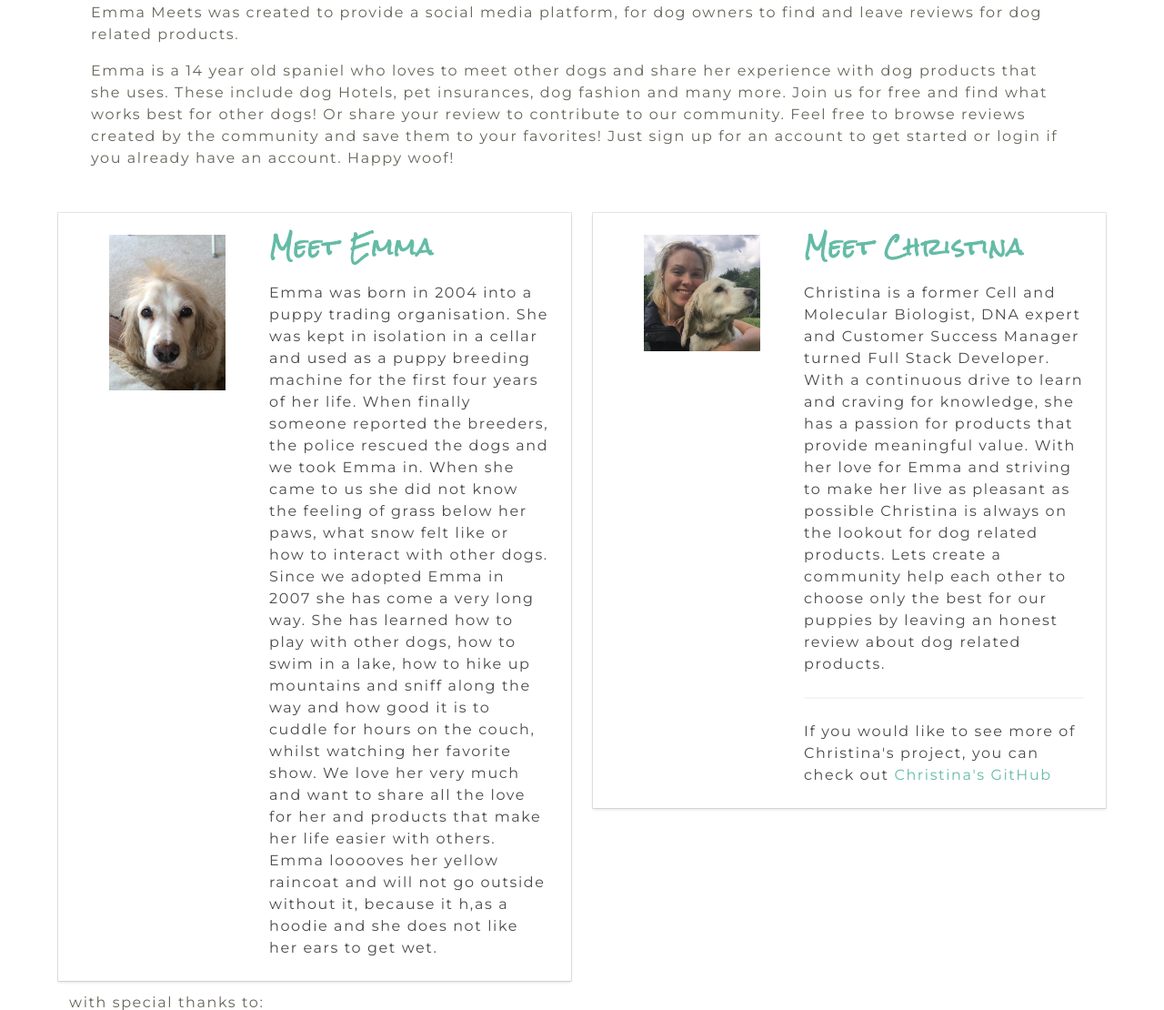
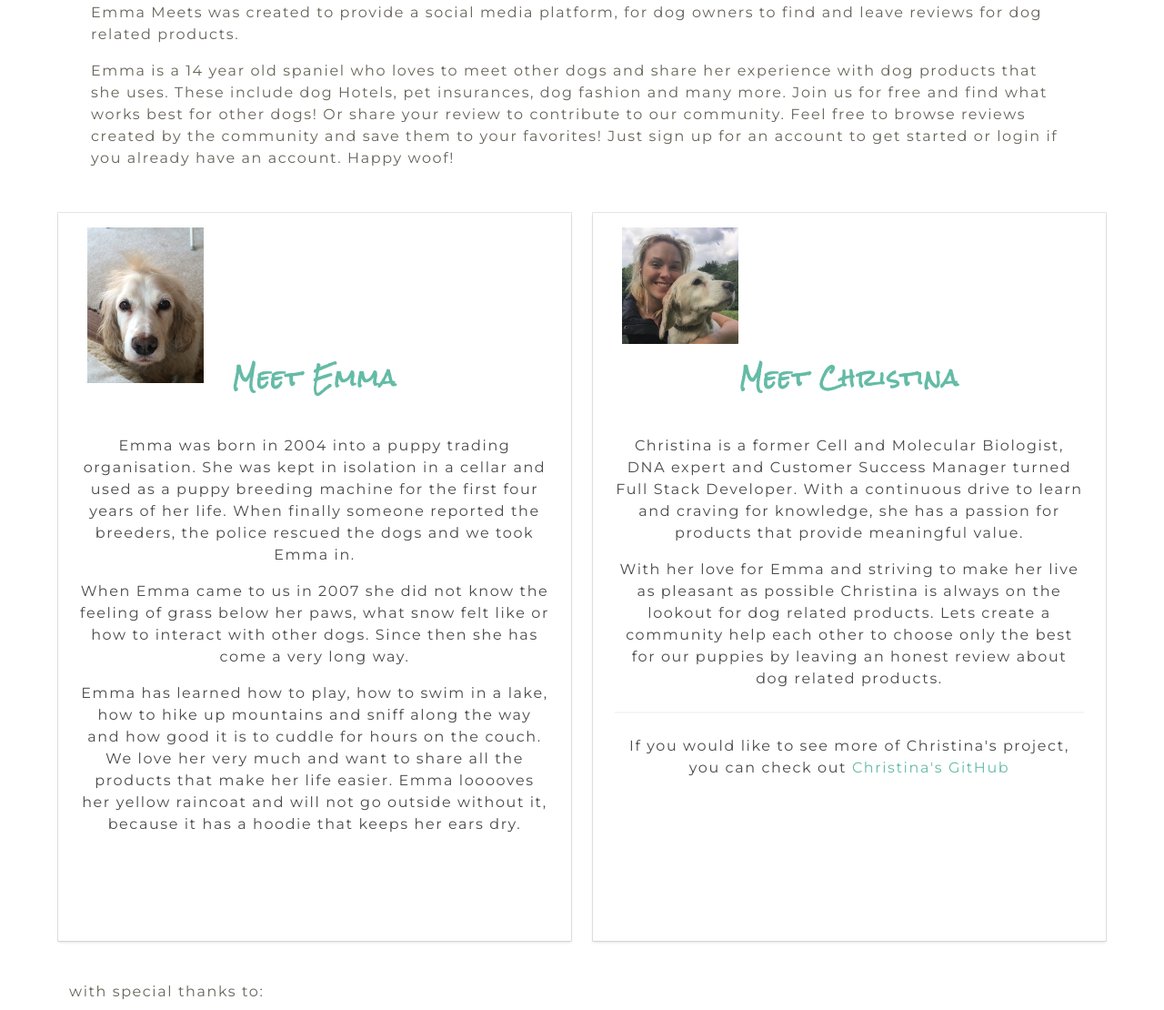
Before and after one commit to ch264/emma_meets, a Python web app: template templates/about.html in a window 1280 px wide. Shown: the part 1060-2170 px from the top of the page at 91% size. Run offline with Jinja, Linux system fonts and the light colour scheme; the template is opened without the code that fills it, so the values that code supplies are empty; some libraries are stand-ins or nearby versions; some web fonts are replaced.

Commit message:
changed cards on about page

```diff
--- a/app.py
+++ b/app.py
@@ -599,8 +599,8 @@ def reset_token(token):
 
 
 
-# PORT = 5000
-# DEBUG = True
+PORT = 5000
+DEBUG = True
 
 # if on heroku initialise this:
 if 'ON_HEROKU' in os.environ:
@@ -611,7 +611,7 @@ if 'ON_HEROKU' in os.environ:
 if __name__ == '__main__':
 	models.initialize()
 
-# app.run(port=PORT, debug=DEBUG)
+app.run(port=PORT, debug=DEBUG)
 	# try:
 	# 	models.Category.create_category(
 	# 		name='name')
--- a/models.py
+++ b/models.py
@@ -13,10 +13,10 @@ from playhouse.db_url import connect
 
 
 # DATABASE = SqliteDatabase('emma.db')
-# DATABASE = PostgresqlDatabase('emma', user='christinahastenrath', password='secret', host='127.0.0.1', port=5432)
+DATABASE = PostgresqlDatabase('emma', user='christinahastenrath', password='secret', host='127.0.0.1', port=5432)
 
 # Deployment to Heroku
-DATABASE = connect(os.environ.get('DATABASE_URL'))
+# DATABASE = connect(os.environ.get('DATABASE_URL'))
 
 # initialise a database
 # db = PostgresqlDatabase(
--- a/static/styles.css
+++ b/static/styles.css
@@ -131,20 +131,25 @@ button, .submitting {
   height: 100%;
 }
 .card {
-  height: 100%;
+  height: 100vh;
+  padding-top: 1em;
+  padding-bottom: 10em;
+  margin-bottom: 2em;
 }
 
-/* footer */
-.footer {
+
+/*
+footer
+.footer { */
   /* position: relative; */
-  padding: 1.5rem;
+  /* padding: 1.5rem;
   background-color: #f2f2f0;
   left: 0;
   bottom: 0;
-  right: 0;
+  right: 0; */
   /* top: 19rem; */
   /* width: 100%;*/
-}
+/* }  */
 
 /* footer.footer {
   position: absolute;
--- a/templates/about.html
+++ b/templates/about.html
@@ -24,40 +24,39 @@
 
   <div class="container">
     <div class="columns">
-      <div class="column is-half">
-        <div class="card">
+
+      <div class="column">
+        <div class="card animated fadeIn">
+          <div class="card-image has-text-centered">
+            <figure class="image is-128x128">
+              <img src="{{ url_for('static', filename='emma.jpg')}}" alt="Emma">
+            </figure>
+          </div>
           <div class="card-content">
-            <div class="media">
-              <div class="media-left">
-                <figure class="image is-128x128">
-                  <img src="{{ url_for('static', filename='emma.jpg')}}" alt="Emma">
-                </figure>
+            <div class="content">
+              <div class="media-content is-grouped-centered has-text-centered">
+                <h4 class="subtitle is-4"><span class="meets">Meet Emma</span></h4> <br>
+                <p>Emma was born in 2004 into a puppy trading organisation. She was kept in isolation in a cellar and used as a puppy breeding machine for the first four years of her life. When finally someone reported the breeders, the police rescued the dogs and we took Emma in.</p>
+                <p> When Emma came to us in 2007 she did not know the feeling of grass below her paws, what snow felt like or how to interact with other dogs. Since then she has come a very long way. </p>
+                <p> Emma has learned how to play, how to swim in a lake, how to hike up mountains and sniff along the way and how good it is to cuddle for hours on the couch. We love her very much and want to share all the products that make her life easier. Emma looooves her yellow raincoat and will not go outside without it, because it has a hoodie that keeps her ears dry.</p>
               </div>
-              <!-- about Emma -->
-              <div class="media-content">
-                <h4 class="subtitle is-4"><span class="meets">Meet Emma</span></h4>
-                <p>Emma was born in 2004 into a puppy trading organisation. She was kept in isolation in a cellar and used as a puppy breeding machine for the first four years of her life. When finally someone reported the breeders, the police rescued the dogs and we took Emma in. When she came to us she did not know the feeling of grass below her paws, what snow felt like or how to interact with other dogs.
-								Since we adopted Emma in 2007 she has come a very long way. She has learned how to play with other dogs, how to swim in a lake, how to hike up mountains and sniff along the way and how good it is to cuddle for hours on the couch, whilst watching her favorite show. We love her very much and want to share all the love for her and products that make her life easier with others. Emma looooves her yellow raincoat and will not go outside without it, because it h,as a hoodie and she does not like her ears to get wet.</p>
               </div>
             </div>
           </div>
         </div>
-      </div>
-
-      <!-- About Christina -->
-      <div class="column is-half">
-        <div class="card">
+      <div class="column">
+        <div class="card is-centered">
+          <div class="card-image">
+            <figure class="image is-128x128 about">
+              <img clas="image" src="{{ url_for('static', filename='../static/christina.jpg') }}" alt="Christina">
+            </figure>
+          </div>
           <div class="card-content">
-            <div class="media">
-              <div class="media-left">
-                <figure class="image is-128x128">
-                  <img src="{{ url_for('static', filename='../static/christina.jpg') }}" alt="Christina">
-                </figure>
-              </div>
-              <div class="media-content">
-                <h4 class="subtitle is-4"><span class="meets">Meet Christina</span></h4>
-                <p>Christina is a former Cell and Molecular Biologist, DNA expert and Customer Success Manager turned Full Stack Developer. With a continuous drive to learn and craving for knowledge, she has a passion for products that provide meaningful value. With her love for Emma and striving to make her live as pleasant as possible Christina is always on the lookout for dog related products. Lets create a community help each other to choose only the best for our puppies by leaving an honest review about dog related products. <hr>
-                  If you would like to see more of Christina's project, you can check out <span><a class="git" href="https://github.com/ch264" alt="Christina"> Christina's GitHub</a></span></p>
+            <div class="content">
+              <div class="media-content is-grouped-centered has-text-centered">
+                <h4 class="subtitle is-4"><span class="meets">Meet Christina</span></h4><br>
+                  <p>Christina is a former Cell and Molecular Biologist, DNA expert and Customer Success Manager turned Full Stack Developer. With a continuous drive to learn and craving for knowledge, she has a passion for products that provide meaningful value.</p>
+                  <p>With her love for Emma and striving to make her live as pleasant as possible Christina is always on the lookout for dog related products. Lets create a community help each other to choose only the best for our puppies by leaving an honest review about dog related products.<hr>If you would like to see more of Christina's project, you can check out <span><a class="git" href="https://github.com/ch264" alt="Christina"> Christina's GitHub</a></span></p>
               </div>
             </div>
           </div>
--- a/templates/base.html
+++ b/templates/base.html
@@ -25,7 +25,7 @@
 			<nav class="navbar is-fixed-top" role="navigation" aria-label="main navigation">
 				<div class="navbar-brand ">
 					<!-- Logo -->
-					<a href="{{ url_for('index') }}" class="navbar-item center"><img src="{{ url_for('/static', filename='customicon.png')}}" alt="Logo"></a>
+					<a href="{{ url_for('index') }}" class="navbar-item center"><img src="{{ url_for('static', filename='customicon.png')}}" alt="Logo"></a>
 
 					<!-- Hamburger icon for responsive nav -->
 					<a role="button" class="navbar-burger burger" aria-label="menu" aria-expanded="false" >
```
Also changed, not shown: static/favicon.ico (renamed from templates/favicon.ico).
